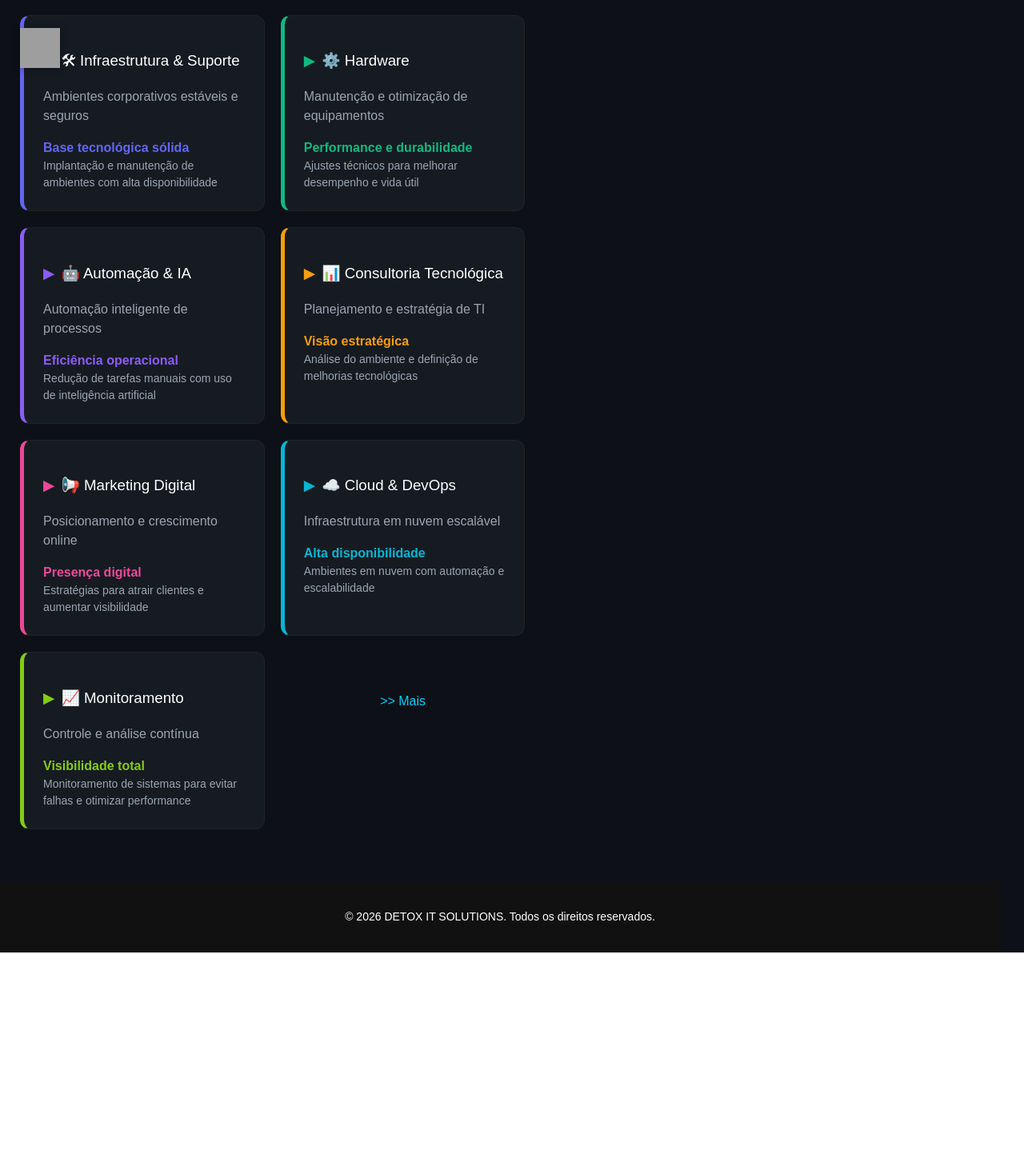
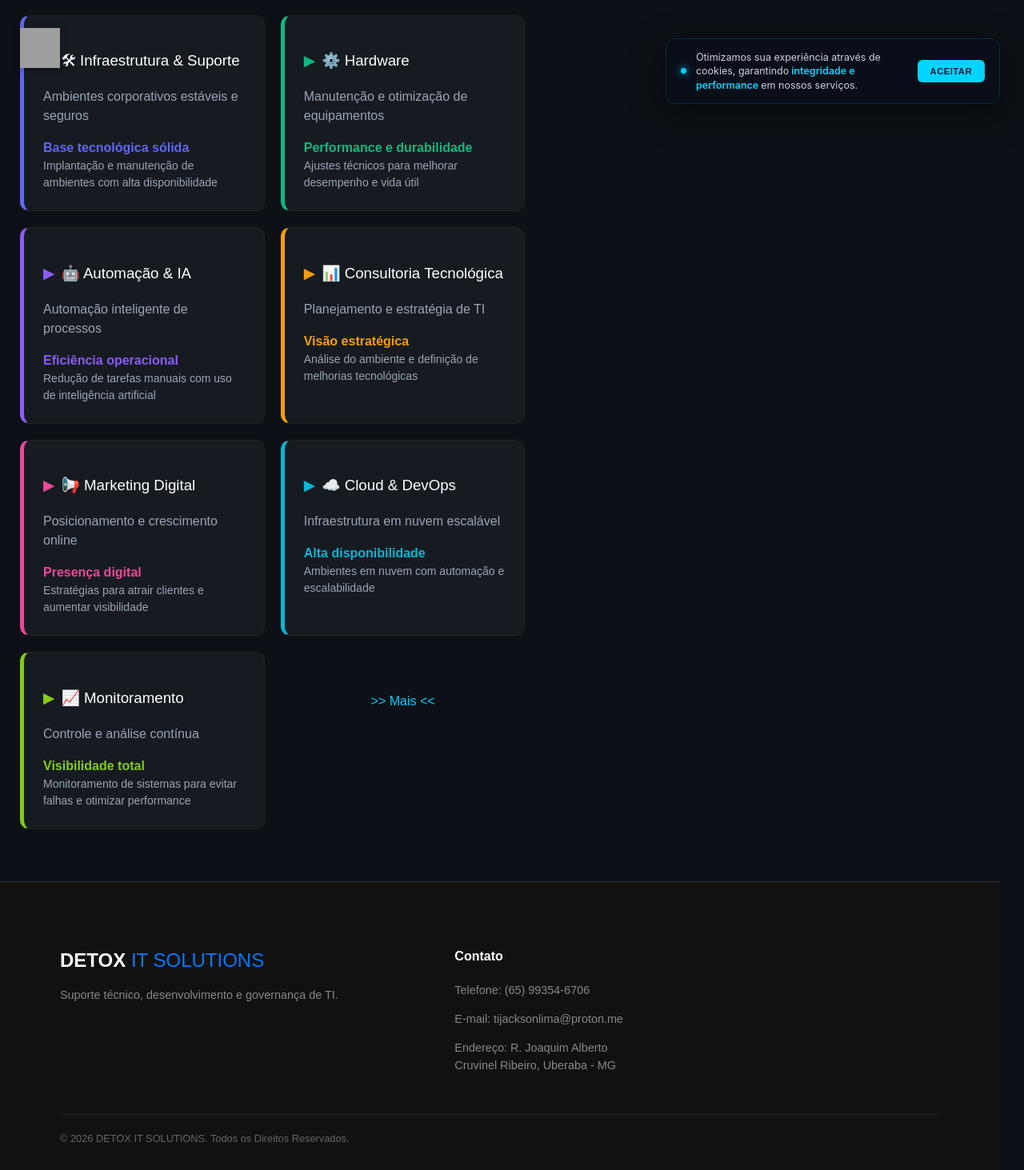
Before and after one commit to Consultview/kj-sistemas, a React (Vite) app: page /servicos in a window 1280 px wide. Shown: the part 640-2103 px from the top of the page at 80% size. Before the commit the page ends 1831 px from the top, so only its background shows below. Built offline with nearby package versions, Linux system fonts and the light colour scheme; grey boxes are pictures that could not be loaded.

Commit message:
ajuste no footer e dados de cookies

```diff
--- a/src/App.jsx
+++ b/src/App.jsx
@@ -5,6 +5,7 @@
 import Menu from "./components/Menu";
 import Footer from "./components/Footer";
 import Breadcrumb from "./components/Breadcrumb";
+import Cookies from "./components/Cookies";
 
 import Home from "./pages/Home";
 import Sobre from "./pages/About";
@@ -12,6 +13,7 @@
 import Servicos from "./pages/Services";
 import Contato from "./pages/Contact";
 import Planos from "./pages/Planos";
+
 
 import Desenvolvimento from "./pages/services/Desenvolvimento";
 import Seguranca from "./pages/services/Seguranca";
@@ -34,6 +36,7 @@
     <Router>
 
     <ScrollToTop />
+    <Cookies />
 
       {/* MENU FIXO */}
       <Menu />
--- /dev/null
+++ b/src/components/Cookies.jsx
@@ -0,0 +1,38 @@
+import { useState, useEffect } from "react";
+import "./cookies.css";
+
+export default function CookieBanner() {
+  const [isVisible, setIsVisible] = useState(false);
+  const HOURS_47 = 47 * 60 * 60 * 1000;
+
+  useEffect(() => {
+    const lastAccept = localStorage.getItem("detox_consent_ts");
+    const now = new Date().getTime();
+
+    if (!lastAccept || (now - parseInt(lastAccept) > HOURS_47)) {
+      const timer = setTimeout(() => setIsVisible(true), 1200);
+      return () => clearTimeout(timer);
+    }
+  }, []);
+
+  const handleAccept = () => {
+    localStorage.setItem("detox_consent_ts", new Date().getTime().toString());
+    setIsVisible(false);
+  };
+
+  if (!isVisible) return null;
+
+  return (
+    <div className="cookie-mini-card">
+      <div className="cookie-info">
+        <span className="status-dot"></span>
+        <p>
+          Otimizamos sua experiência através de cookies, garantindo
+          <strong> integridade e performance </strong>
+          em nossos serviços.
+        </p>
+      </div>
+      <button className="cookie-confirm" onClick={handleAccept}>ACEITAR</button>
+    </div>
+  );
+}
--- a/src/components/Footer.jsx
+++ b/src/components/Footer.jsx
@@ -4,10 +4,36 @@
   return (
     <footer className="footer">
       <div className="footer-container">
-        <p>© 2026 DETOX IT SOLUTIONS. Todos os direitos reservados.</p>
-        <p>
 
-        </p>
+        <div className="footer-grid">
+          {/* Sobre */}
+          <div className="footer-col">
+            <h2 className="footer-logo">DETOX <span>IT SOLUTIONS</span></h2>
+            <p className="footer-desc">
+              Suporte técnico, desenvolvimento e governança de TI.
+            </p>
+          </div>
+
+
+
+          {/* Contato */}
+          <div className="footer-col">
+            <h4>Contato</h4>
+            <p>Telefone: (65) 99354-6706</p>
+            <p>E-mail: tijacksonlima@proton.me</p>
+            <p>Endereço:   R. Joaquim Alberto Cruvinel Ribeiro, Uberaba - MG </p>
+          </div>
+        </div>
+
+        {/* Rodapé Final */}
+        <div className="footer-bottom">
+          <div className="footer-legal">
+            <span>© 2026 DETOX IT SOLUTIONS. Todos os Direitos Reservados.</span>
+
+          </div>
+
+        </div>
+
       </div>
     </footer>
   );
--- /dev/null
+++ b/src/components/cookies.css
@@ -0,0 +1,81 @@
+.cookie-mini-card {
+  position: fixed;
+  bottom: 30px;
+  right: 30px;
+  width: 380px;
+  background: rgba(10, 15, 25, 0.85); /* Dark Glass */
+  backdrop-filter: blur(12px);
+  -webkit-backdrop-filter: blur(12px);
+  border: 1px solid rgba(0, 212, 255, 0.15); /* Borda levemente azulada */
+  border-radius: 12px;
+  padding: 14px 18px;
+  display: flex;
+  align-items: center;
+  justify-content: space-between;
+  gap: 15px;
+  z-index: 10000;
+  box-shadow: 0 12px 40px rgba(0, 0, 0, 0.5);
+  animation: slideUp 0.5s cubic-bezier(0.19, 1, 0.22, 1);
+}
+
+.cookie-info {
+  display: flex;
+  align-items: center;
+  gap: 12px;
+}
+
+.status-dot {
+  width: 7px;
+  height: 7px;
+  background-color: #00d4ff;
+  border-radius: 50%;
+  box-shadow: 0 0 10px #00d4ff;
+  flex-shrink: 0;
+}
+
+.cookie-info p {
+  margin: 0;
+  color: #cbd5e1;
+  font-size: 0.78rem;
+  line-height: 1.4;
+  font-family: 'Inter', sans-serif;
+}
+
+.cookie-info strong {
+  color: #00d4ff; /* Destaque nas palavras integridade e performance */
+  font-weight: 600;
+}
+
+.cookie-confirm {
+  background: #00d4ff;
+  color: #0f172a;
+  border: none;
+  padding: 8px 16px;
+  border-radius: 6px;
+  font-size: 0.7rem;
+  font-weight: 800;
+  cursor: pointer;
+  transition: all 0.3s ease;
+  letter-spacing: 0.5px;
+}
+
+.cookie-confirm:hover {
+  background: #fff;
+  transform: translateY(-2px);
+}
+
+@keyframes slideUp {
+  from { opacity: 0; transform: translateY(30px); }
+  to { opacity: 1; transform: translateY(0); }
+}
+
+@media (max-width: 480px) {
+  .cookie-mini-card {
+    left: 20px;
+    right: 20px;
+    bottom: 20px;
+    width: auto;
+    flex-direction: column;
+    text-align: center;
+  }
+}
--- a/src/components/footer.css
+++ b/src/components/footer.css
@@ -1,15 +1,100 @@
 .footer {
-  width: 100%;
-  background: #111;
+  background-color: #111;
   color: #fff;
-  padding: 20px 0;
-  text-align: center;
-  margin-top: auto;
-  font-size: 14px;
+  padding: 60px 0 30px;
+  font-family: sans-serif;
+  border-top: 1px solid #333;
 }
 
 .footer-container {
-  width: 100%;
-  max-width: 1200px;
+  max-width: 1100px;
   margin: 0 auto;
+  padding: 0 20px;
 }
+
+.footer-grid {
+  display: grid;
+  grid-template-columns: 2fr 1fr 1.5fr;
+  gap: 40px;
+  padding-bottom: 40px;
+}
+
+.footer-logo {
+  font-size: 1.5rem;
+  margin-bottom: 15px;
+}
+
+.footer-logo span {
+  color: #007bff; /* Azul padrão */
+  font-weight: 300;
+}
+
+.footer-desc {
+  color: #888;
+  font-size: 0.9rem;
+  line-height: 1.5;
+}
+
+.footer-col h4 {
+  font-size: 1rem;
+  margin-bottom: 20px;
+  font-weight: 600;
+}
+
+.footer-col ul {
+  list-style: none;
+  padding: 0;
+}
+
+.footer-col ul li {
+  margin-bottom: 10px;
+}
+
+.footer-col ul li a {
+  color: #888;
+  text-decoration: none;
+  font-size: 0.9rem;
+}
+
+.footer-col ul li a:hover {
+  color: #fff;
+}
+
+.footer-col p {
+  color: #888;
+  font-size: 0.9rem;
+  margin-bottom: 10px;
+}
+
+.footer-bottom {
+  border-top: 1px solid #222;
+  padding-top: 20px;
+  display: flex;
+  justify-content: space-between;
+  font-size: 0.8rem;
+  color: #666;
+}
+
+.footer-legal .cnpj {
+  margin-left: 20px;
+  font-weight: bold;
+}
+
+.footer-links a {
+  color: #666;
+  text-decoration: none;
+  margin-left: 20px;
+}
+
+/* Responsivo */
+@media (max-width: 768px) {
+  .footer-grid {
+    grid-template-columns: 1fr;
+    text-align: center;
+  }
+  .footer-bottom {
+    flex-direction: column;
+    gap: 15px;
+    text-align: center;
+  }
+}
--- a/src/pages/Home.jsx
+++ b/src/pages/Home.jsx
@@ -67,12 +67,11 @@
   return (
     <div className="container">
       <h2 className="title">
-        Inovação, Segurança e Tecnologia
+        Inovação, Governança e Tecnologia
       </h2>
 
       <p className="subtitle">
-        Soluções completas em tecnologia da informação, infraestrutura e
-        automação para empresas que exigem desempenho, segurança e confiabilidade operacional.
+        Soluções  em tecnologia da informação para pequenas e médias empresas que exigem desempenho, segurança e confiabilidade operacional.
       </p>
 
       <div className="grid">
@@ -169,7 +168,7 @@
        <div className="buttons">
          <Link to="/servicos/">
 
-             &gt;&gt; Mais
+             &gt;&gt; Mais &lt;&lt;
 
          </Link>
        </div>
--- a/src/pages/Produtos.jsx
+++ b/src/pages/Produtos.jsx
@@ -280,7 +280,7 @@
    <div className="buttons">
           <Link to="/contato">
 
-              &gt;&gt; Saiba Mais
+              &gt;&gt; Saiba Mais &lt;&lt;
 
           </Link>
         </div>
--- a/src/pages/Services.jsx
+++ b/src/pages/Services.jsx
@@ -257,7 +257,7 @@
           <div className="buttons">
          <Link to="/produtos">
 
-             &gt;&gt; Mais
+             &gt;&gt; Mais &lt;&lt;
 
          </Link>
          </div>
```
